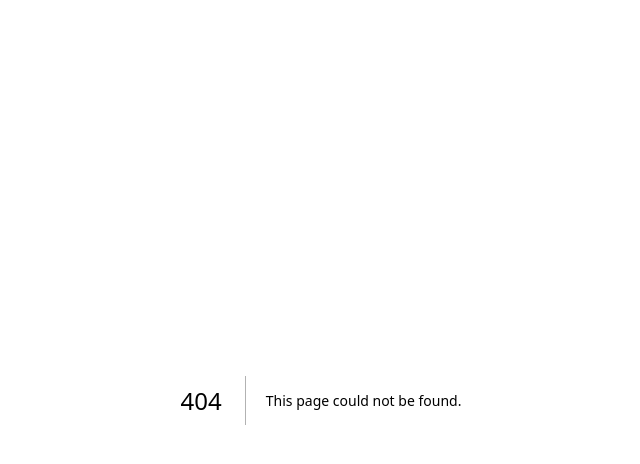
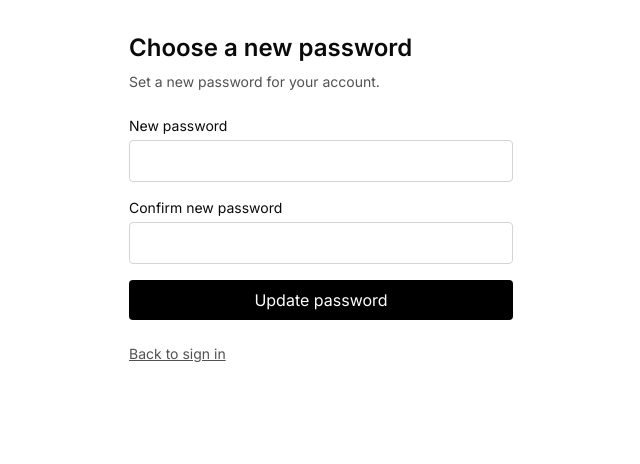
Before and after one commit to gericomaverick/logo-fountain, a Next.js app in the folder apps/web/: page /reset-password in a window 1280 px wide. Before the commit this address had no page. Shown: the top 464 px of the page, without its empty margins (319-959 px from the left). Built offline with nearby package versions, Linux system fonts and the light colour scheme; no server answers.

Commit message:
Add forgot/reset password pages and link from login

```diff
--- /dev/null
+++ b/apps/web/src/app/forgot-password/page.tsx
@@ -0,0 +1,70 @@
+"use client";
+
+import { FormEvent, useMemo, useState } from "react";
+import Link from "next/link";
+
+import { createSupabaseBrowserClient } from "@/lib/supabase/client";
+
+export default function ForgotPasswordPage() {
+  const supabase = useMemo(() => createSupabaseBrowserClient(), []);
+
+  const [email, setEmail] = useState("");
+  const [status, setStatus] = useState<string | null>(null);
+  const [busy, setBusy] = useState(false);
+
+  async function onSubmit(event: FormEvent<HTMLFormElement>) {
+    event.preventDefault();
+    setBusy(true);
+    setStatus(null);
+
+    try {
+      const redirectTo = new URL("/auth/callback", window.location.origin);
+      redirectTo.searchParams.set("next", "/reset-password");
+
+      const { error } = await supabase.auth.resetPasswordForEmail(email, {
+        redirectTo: redirectTo.toString(),
+      });
+
+      if (error) {
+        setStatus(error.message);
+        return;
+      }
+
+      setStatus("Password reset email sent. Check your inbox.");
+    } finally {
+      setBusy(false);
+    }
+  }
+
+  return (
+    <main className="mx-auto max-w-md p-8">
+      <h1 className="text-2xl font-semibold">Reset your password</h1>
+      <p className="mt-2 text-sm text-neutral-600">We’ll email you a link to set a new password.</p>
+
+      <form className="mt-6 space-y-4" onSubmit={onSubmit}>
+        <div>
+          <label className="mb-1 block text-sm" htmlFor="email">Email</label>
+          <input
+            id="email"
+            type="email"
+            autoComplete="email"
+            required
+            value={email}
+            onChange={(e) => setEmail(e.target.value)}
+            className="w-full rounded border border-neutral-300 px-3 py-2"
+          />
+        </div>
+
+        <button type="submit" disabled={busy} className="w-full rounded bg-black px-4 py-2 text-white disabled:opacity-60">
+          {busy ? "Sending…" : "Send reset email"}
+        </button>
+      </form>
+
+      {status ? <p className="mt-4 text-sm text-neutral-700">{status}</p> : null}
+
+      <p className="mt-6 text-sm text-neutral-600">
+        <Link className="underline" href="/login">Back to sign in</Link>
+      </p>
+    </main>
+  );
+}
--- a/apps/web/src/app/login/page.tsx
+++ b/apps/web/src/app/login/page.tsx
@@ -140,6 +140,10 @@ export default function LoginPage() {
         Send magic link
       </button>
 
+      <div className="mt-4 flex items-center justify-between text-sm">
+        <a className="underline" href="/forgot-password">Forgot password?</a>
+      </div>
+
       {status ? <p className="mt-4 text-sm text-neutral-700">{status}</p> : null}
     </main>
   );
--- /dev/null
+++ b/apps/web/src/app/reset-password/page.tsx
@@ -0,0 +1,93 @@
+"use client";
+
+import { FormEvent, useMemo, useState } from "react";
+import { useRouter } from "next/navigation";
+import Link from "next/link";
+
+import { createSupabaseBrowserClient } from "@/lib/supabase/client";
+
+export default function ResetPasswordPage() {
+  const router = useRouter();
+  const supabase = useMemo(() => createSupabaseBrowserClient(), []);
+
+  const [password, setPassword] = useState("");
+  const [confirm, setConfirm] = useState("");
+  const [status, setStatus] = useState<string | null>(null);
+  const [busy, setBusy] = useState(false);
+
+  async function onSubmit(event: FormEvent<HTMLFormElement>) {
+    event.preventDefault();
+    setStatus(null);
+
+    if (password.length < 8) {
+      setStatus("Password must be at least 8 characters.");
+      return;
+    }
+
+    if (password !== confirm) {
+      setStatus("Passwords do not match.");
+      return;
+    }
+
+    setBusy(true);
+
+    try {
+      const { error } = await supabase.auth.updateUser({ password });
+      if (error) {
+        setStatus(error.message);
+        return;
+      }
+
+      setStatus("Password updated. Redirecting…");
+      router.replace("/dashboard");
+      router.refresh();
+    } finally {
+      setBusy(false);
+    }
+  }
+
+  return (
+    <main className="mx-auto max-w-md p-8">
+      <h1 className="text-2xl font-semibold">Choose a new password</h1>
+      <p className="mt-2 text-sm text-neutral-600">Set a new password for your account.</p>
+
+      <form className="mt-6 space-y-4" onSubmit={onSubmit}>
+        <div>
+          <label className="mb-1 block text-sm" htmlFor="password">New password</label>
+          <input
+            id="password"
+            type="password"
+            autoComplete="new-password"
+            required
+            value={password}
+            onChange={(e) => setPassword(e.target.value)}
+            className="w-full rounded border border-neutral-300 px-3 py-2"
+          />
+        </div>
+
+        <div>
+          <label className="mb-1 block text-sm" htmlFor="confirm">Confirm new password</label>
+          <input
+            id="confirm"
+            type="password"
+            autoComplete="new-password"
+            required
+            value={confirm}
+            onChange={(e) => setConfirm(e.target.value)}
+            className="w-full rounded border border-neutral-300 px-3 py-2"
+          />
+        </div>
+
+        <button type="submit" disabled={busy} className="w-full rounded bg-black px-4 py-2 text-white disabled:opacity-60">
+          {busy ? "Saving…" : "Update password"}
+        </button>
+      </form>
+
+      {status ? <p className="mt-4 text-sm text-neutral-700">{status}</p> : null}
+
+      <p className="mt-6 text-sm text-neutral-600">
+        <Link className="underline" href="/login">Back to sign in</Link>
+      </p>
+    </main>
+  );
+}
```
